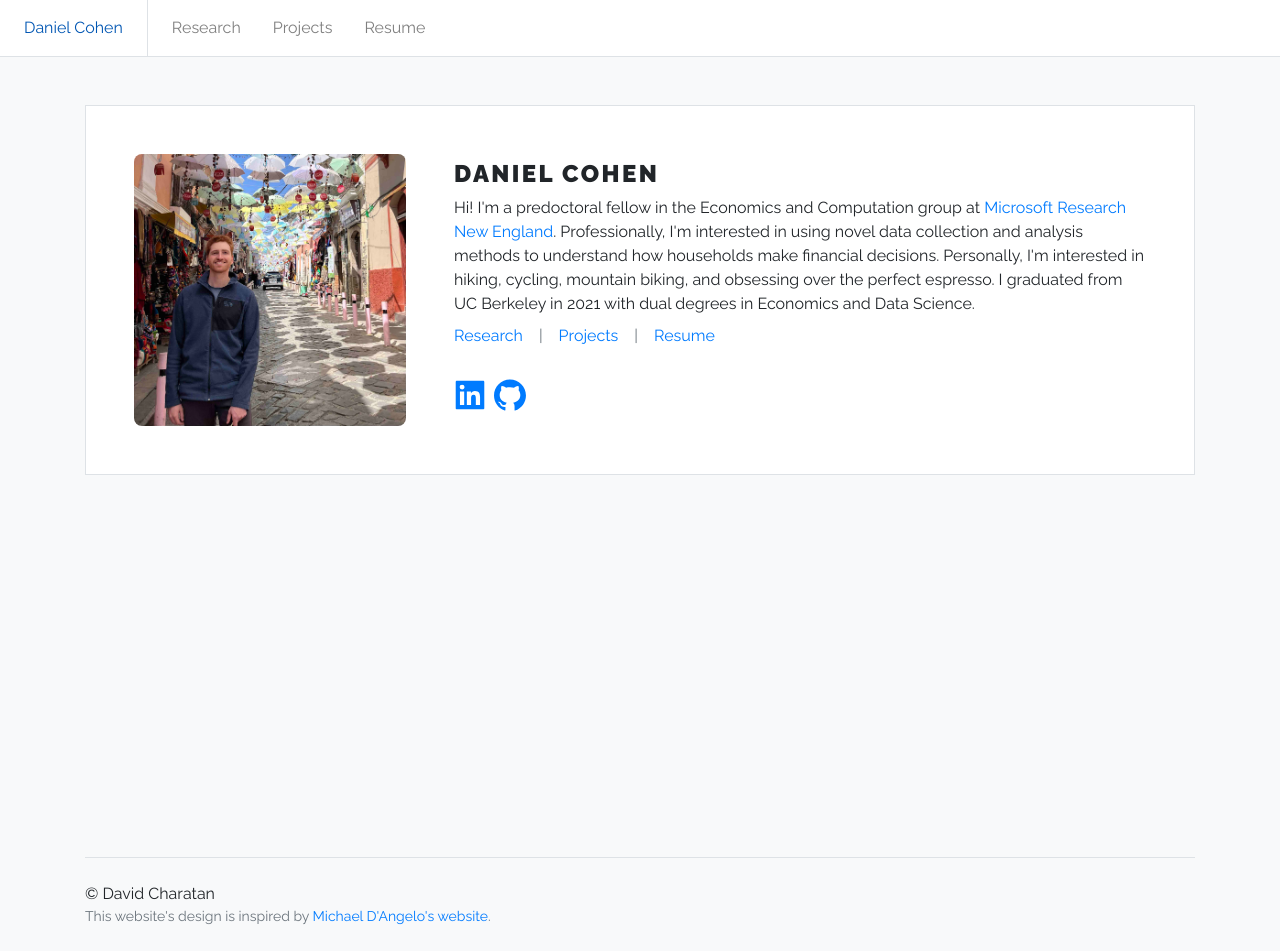
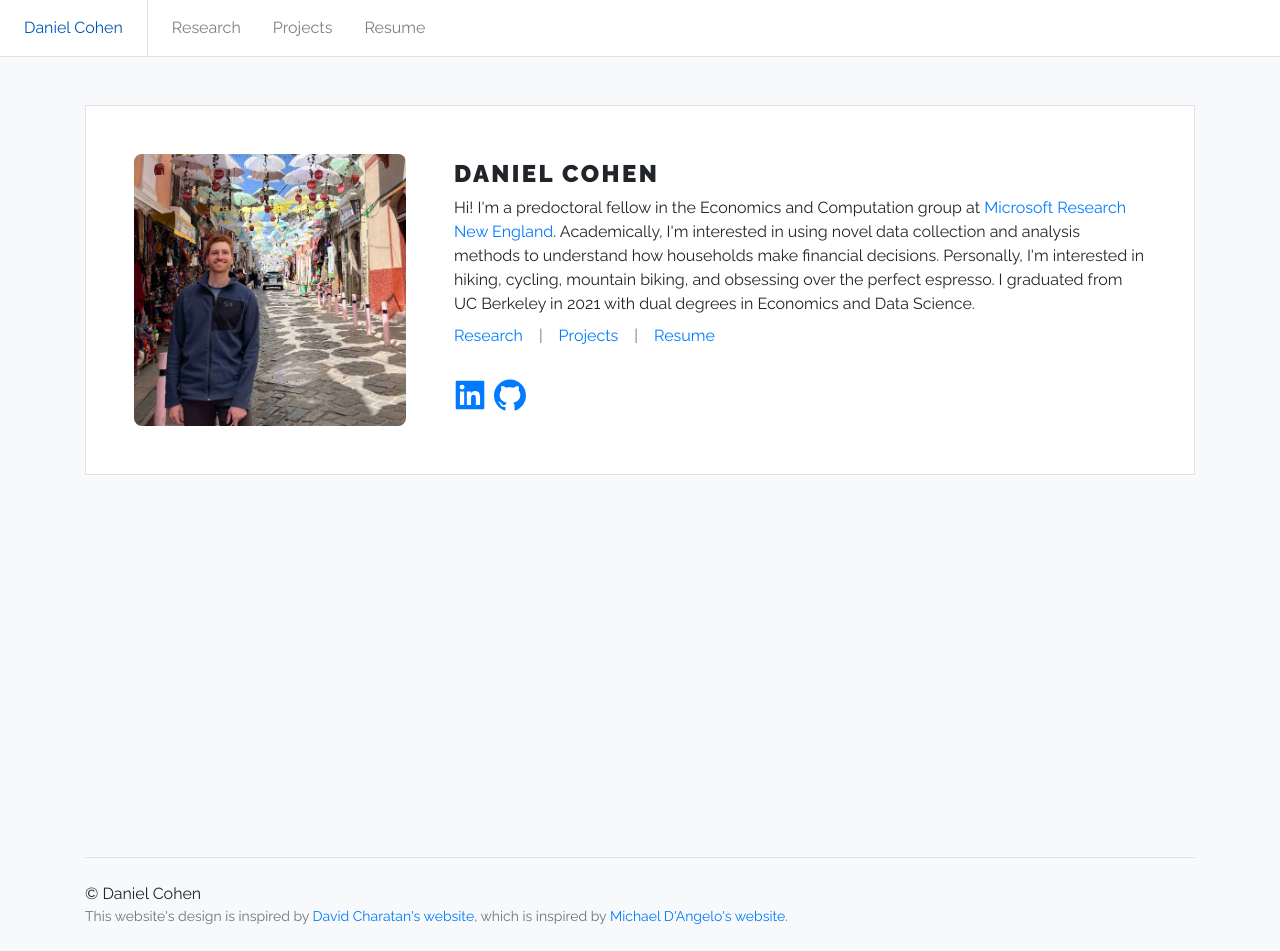
Before and after one commit to dannyboy2233/dannyboy2233.github.io, a React (Create React App) app: page / in a window 1280 px wide. Built offline with nearby package versions, Linux system fonts and the light colour scheme.

Commit message:
remove all traces of david's name

```diff
--- a/public/index.html
+++ b/public/index.html
@@ -5,7 +5,7 @@
     <link rel="icon" href="%PUBLIC_URL%/favicon.ico" />
     <meta name="viewport" content="width=device-width, initial-scale=1" />
     <meta name="theme-color" content="#000000" />
-    <meta name="description" content="David Charatan's personal homepage." />
+    <meta name="description" content="Daniel Cohen's personal homepage." />
     <link rel="apple-touch-icon" href="%PUBLIC_URL%/logo192.png" />
     <!--
       manifest.json provides metadata used when your web app is installed on a
@@ -21,7 +21,7 @@
       work correctly both with client-side routing and a non-root public URL.
       Learn how to configure a non-root public URL by running `npm run build`.
     -->
-    <title>David Charatan</title>
+    <title>Daniel Cohen</title>
   </head>
   <body>
     <noscript>You need to enable JavaScript to run this app.</noscript>
--- a/src/features/footer/Footer.jsx
+++ b/src/features/footer/Footer.jsx
@@ -7,9 +7,13 @@ const Footer = () => (
       <Row>
         <Col>
           <div className="border-top py-4">
-            <div>© David Charatan</div>
+            <div>© Daniel Cohen</div>
             <div className="small text-muted">
               This website&apos;s design is inspired by{' '}
+              <a href="https://davidcharatan.com/">
+                David Charatan&apos;s website
+              </a>
+              , which is inspired by{' '}
               <a href="https://mldangelo.com/">
                 Michael D&apos;Angelo&apos;s website
               </a>
--- a/src/features/pages/Home.jsx
+++ b/src/features/pages/Home.jsx
@@ -18,8 +18,8 @@ const Home = () => (
           <a href="https://www.microsoft.com/en-us/research/lab/microsoft-research-new-england/">
             Microsoft Research New England
           </a>
-          . Professionally, I&apos;m interested in using novel data collection
-          and analysis methods to understand how households make financial
+          . Academically, I&apos;m interested in using novel data collection and
+          analysis methods to understand how households make financial
           decisions. Personally, I&apos;m interested in hiking, cycling,
           mountain biking, and obsessing over the perfect espresso. I graduated
           from UC Berkeley in 2021 with dual degrees in Economics and Data
--- a/src/features/pages/Resume.jsx
+++ b/src/features/pages/Resume.jsx
@@ -21,7 +21,7 @@ const Resume = () => {
           name="B.A. Economics &amp; B.A. Data Science"
           university="University of California, Berkeley (Berkeley, CA)"
           years="2017–2021"
-          notes="with High Honors, High Distinction"
+          notes="with High Honors, High Distinction, Phi Beta Kappa"
         />
       </ResumeSection>
       <ResumeSection name="Professional Experience">
```
Also changed, not shown: public/manifest.json.
